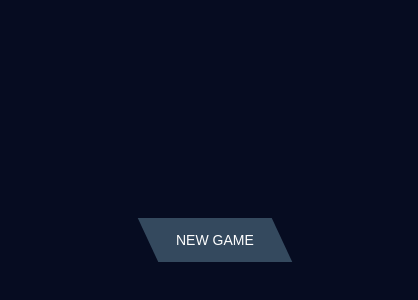
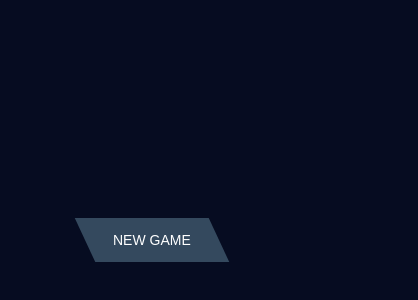
Before and after one commit to Denkalinovsky/tic-tac-toe, a Vue app: page / in a window 390 px wide. Shown: the part 182-482 px from the top of the page, 418 px wide, since content can reach past the window. Built offline with nearby package versions, Linux system fonts and the light colour scheme.

Commit message:
style: adaptive game board

```diff
--- a/src/assets/scss/body/_index.scss
+++ b/src/assets/scss/body/_index.scss
@@ -8,3 +8,6 @@ body {
   font-size: 26px;
   color: #fff;
 }
+#app {
+  overflow: hidden;
+}
--- a/src/assets/scss/game/_index.scss
+++ b/src/assets/scss/game/_index.scss
@@ -3,15 +3,31 @@
     color: #fff;
   }
   .box {
-    max-width: 500px;
-    max-height: 500px;
     width: 100%;
     height: 100%;
+    background: #060c21;
+    max-width: 280px;
+    max-height: 280px;
     position: absolute;
     top: 50%;
     left: 50%;
     transform: translate(-50%, -50%);
-    background: #060c21;
+
+    @media (min-width: $bp-sm) {
+      max-width: 320px;
+      max-height: 320px;
+    }
+
+    @media (min-width: $bp-md) {
+      max-width: 360px;
+      max-height: 360px;
+    }
+
+    @media (min-width: $bp-lg) {
+      max-width: 500px;
+      max-height: 500px;
+    }
+
     &::before {
       content: '';
       position: absolute;
@@ -77,6 +93,10 @@
   &__info {
     width: 320px;
     padding:16px;
+    @media (max-width: $bp-sm) {
+      width: 280px;
+      font-size: 20px;
+    }
   }
 
   &__end {
--- a/src/assets/scss/variables.scss
+++ b/src/assets/scss/variables.scss
@@ -0,0 +1,13 @@
+$grid-breakpoints: (
+        xs: 0,
+        sm: 576px,
+        md: 768px,
+        lg: 1025px,
+        xl: 1200px
+);
+
+/* Grid */
+$bp-sm: map-get($grid-breakpoints, "sm");
+$bp-md: map-get($grid-breakpoints, "md");
+$bp-lg: map-get($grid-breakpoints, "lg");
+$bp-xl: map-get($grid-breakpoints, "xl");
--- a/src/assets/scss/welcome/_index.scss
+++ b/src/assets/scss/welcome/_index.scss
@@ -1,10 +1,15 @@
 .welcome {
   display: flex;
+  height: 100vh;
   align-items: center;
-  height: 100vh;
   background: #060c21;
+  @media (max-width: $bp-sm) {
+    position: absolute;
+    top: 50%;
+    left: 50%;
+    transform: translate(-150px, -50%);
+  }
   .cf {
-    *zoom: 1;
     &:before,
     &:after {
       content: " ";
```
